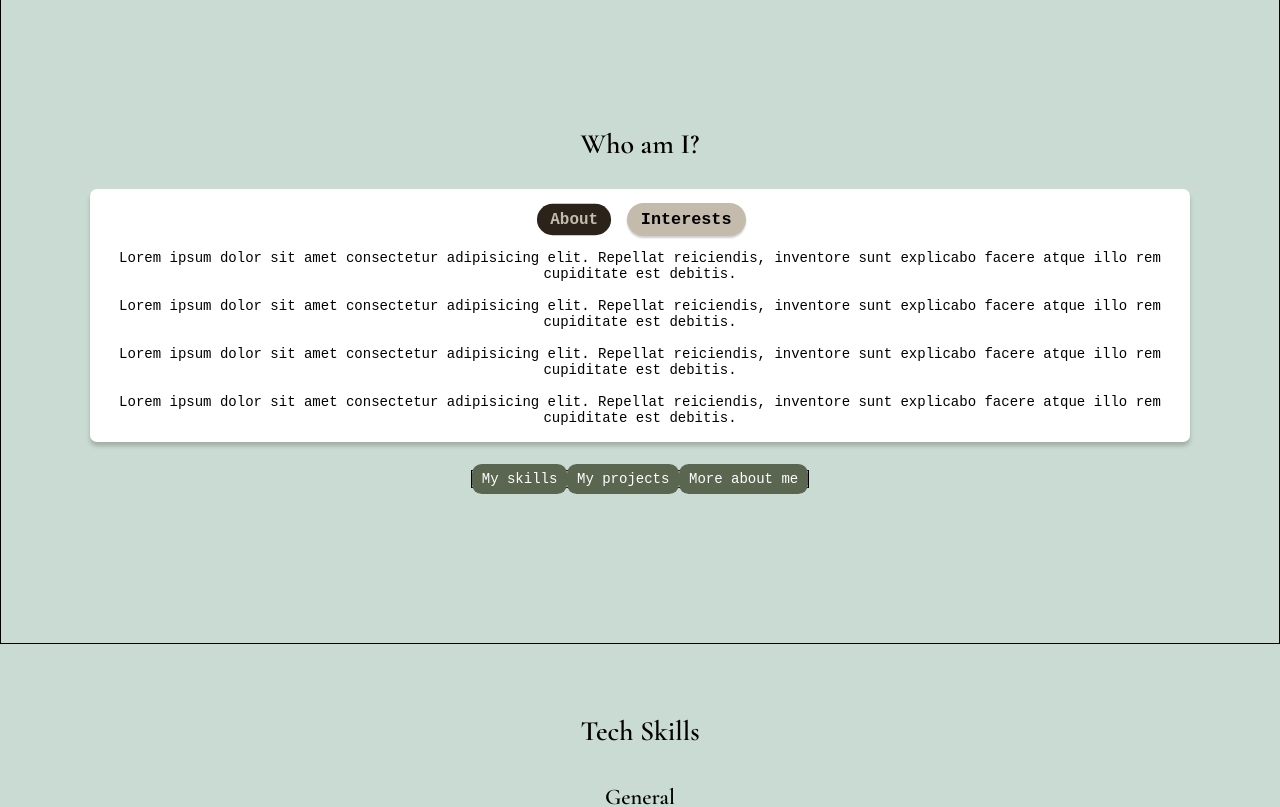
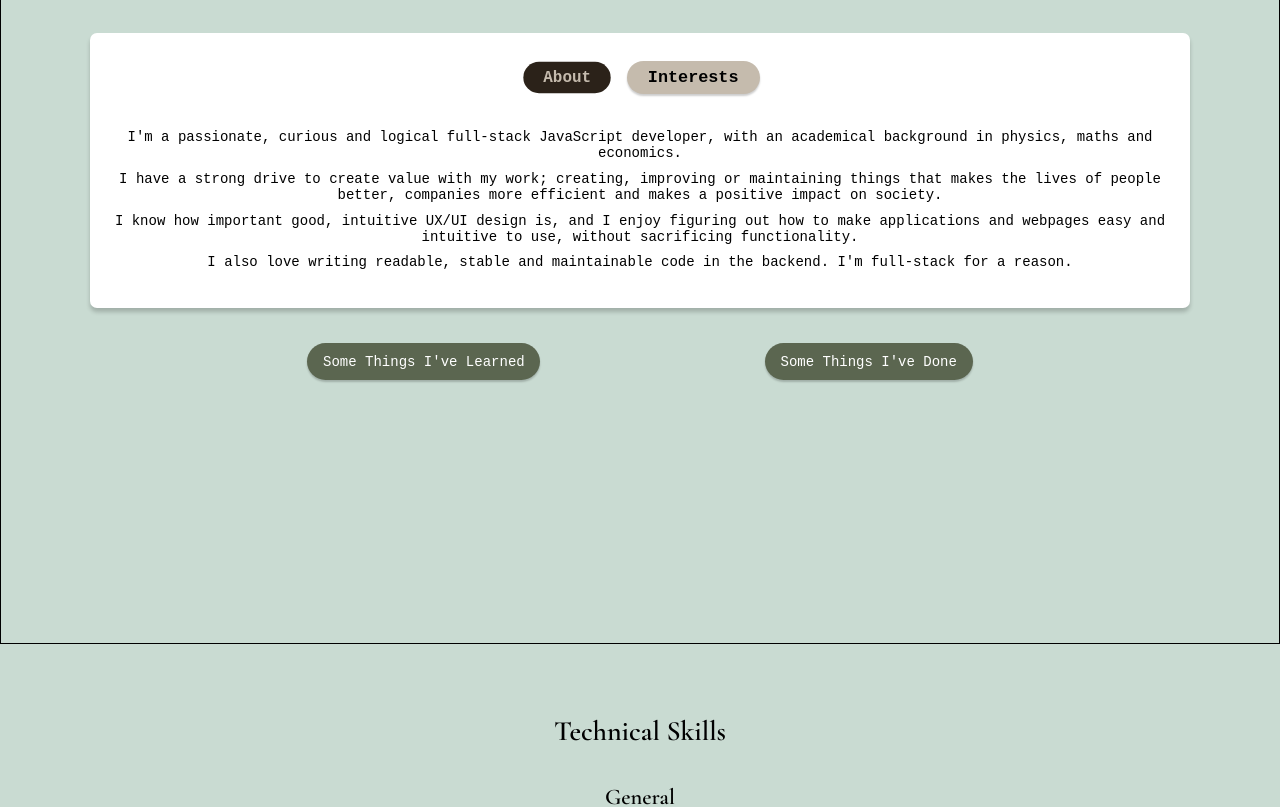
Before and after one commit to Gullbra/gullbra.github.io, a React (Create React App) app: page / in a window 1280 px wide. Shown: the part 900-1707 px from the top of the page. Built offline with nearby package versions, Linux system fonts and the light colour scheme; a web font is replaced by a local one.

Commit message:
work on about slide checkpoint

```diff
--- a/src/app/Portfolio.tsx
+++ b/src/app/Portfolio.tsx
@@ -4,7 +4,7 @@ import './styles/base.css';
 
 import { Layout } from './Layout'
 import HomeSlide from './views/HomeSlide';
-import AboutSlide from './views/AboutSlide'
+import { AboutSlide } from './views/AboutSlide'
 import TechSlide from './views/TechSlide'
 import ProjectsSlide from './views/ProjectsSlide'
 // import ContactSlide from './views/ContactSlide'
--- a/src/app/styles/layout/layout.header.css
+++ b/src/app/styles/layout/layout.header.css
@@ -109,12 +109,18 @@
 
   font-size: 1.8rem;
 
+  --test-link-color: var(--color-green-darkest);
   background-color: var(--color-green-light);
   box-shadow: 0px 4px 4px 0px var(--color-shadow);
 
   display: flex; align-items: center; justify-content: center;
 }
+.--contact-link:hover {
+  background-color: var(--color-green-darkest);
+  --test-link-color: var(--color-green-light);
+}
 
 .fa-icon-overrides-layout-header {
   color: var(--color-green-darkest);
+  color: var(--test-link-color);
 }
--- a/src/app/styles/views-about/views.about.css
+++ b/src/app/styles/views-about/views.about.css
@@ -4,29 +4,32 @@
 
   border: 1px solid black;
 
-  display: flex; align-items: center; justify-content: center; flex-direction: column;
+  display: flex; align-items: center; flex-direction: column;
 }
 
 .slide-section__about-article {
   margin-top: 2rem; margin-bottom: 2rem;
-
-  border-radius: 0.5rem;
+  padding: 2rem 1rem;
 
   background-color: white; box-shadow: 0px 4px 4px 0px var(--color-shadow);
 
   width: var(--width-content);
+  max-height: 40rem;
+  border-radius: 0.5rem;
+  overflow: hidden;
 
   text-align: center;
 }
+
 .about-article__button-container {
-  margin-top: 1rem;  margin-bottom: 1rem;
+  margin-bottom: 2.5rem;
 
   width: 100%;
 
   display: flex; justify-content: center; align-items: center; gap: 1rem;
 }
 .button-container__info-type-button {
-  padding: 0.5rem 1rem;
+  padding: 0.5rem 1.5rem;
 
   border: none; border-radius: 2rem;
 
@@ -39,11 +42,12 @@
 .--displayed-info-button {
   color: var(--color-brown-alt-extra-light); background-color: var(--color-brown-alt-extra-dark);
   box-shadow: none;
+
   transform: scale(0.95);
 }
 
-.slide-section__nav-button-container {
-  border: 1px solid black;
+.about-article__info-paragraph {
+  margin-top: 0.5rem; margin-bottom: 0.7rem;
 }
 
 /* .test-article {
--- /dev/null
+++ b/src/app/styles/views-about/views.about.hash-button.css
@@ -0,0 +1,35 @@
+
+.slide-section__nav-button-container {
+  margin-bottom: var(--slide-margin-bottom);
+
+  width: var(--width-content);
+
+  display: flex; justify-content: space-evenly; flex-wrap: wrap; gap: 0.5rem;
+}
+
+.hash-button {
+  margin-top: 0.5rem; margin-bottom: 0.3rem;
+  padding: 0.75rem 1.125rem;
+
+  background-color: var(--color-green-darker);
+  color: white;
+  box-shadow: 0px 2px 2px 0 var(--color-shadow);
+
+  border-radius: 2rem;
+
+  text-decoration: none;
+  cursor: pointer;
+}
+
+.hash-button:hover {
+  background-color: var(--color-green-medium);
+  box-shadow: 0px 8px 16px 0px rgba(0,0,0,0.2);
+}
+
+.hash-button:active {
+  background-color: var(--color-green-darkest);
+}
+
+.hash-button:focus {
+  outline: 1px solid var(--color-green-darkest);
+}
--- a/src/app/styles/views-home/views.home.hash-button.css
+++ /dev/null
@@ -1,25 +0,0 @@
-
-.hash-button {
-  margin-top: 0.5rem;
-  margin-bottom: 0.3rem;
-  padding: 0.5rem 0.7rem;
-  background-color: var(--color-green-darker);
-  text-decoration: none;
-  color: white;
-  border-radius: 0.7rem;
-  cursor: pointer;
-
-}
-
-.hash-button:hover {
-  background-color: var(--color-green-medium);
-  box-shadow: 0px 8px 16px 0px rgba(0,0,0,0.2);
-}
-
-.hash-button:active {
-  background-color: var(--color-green-darkest);
-}
-
-.hash-button:focus {
-  outline: 1px solid var(--color-green-darkest);
-}
--- a/src/app/styles/views-tech/views.tech.css
+++ b/src/app/styles/views-tech/views.tech.css
@@ -53,7 +53,7 @@
 .tools-article-card__f-item-wrapper {
   margin-bottom: 1rem;
 
-  display: flex; flex-wrap: wrap; justify-content: center;
+  display: flex; flex-wrap: wrap; justify-content: center; gap: 0.6rem;
 }
 .f-item-wrapper__skill-item {
   padding: 0.3rem 0.5rem;
--- a/src/app/views/AboutSlide.tsx
+++ b/src/app/views/AboutSlide.tsx
@@ -2,14 +2,19 @@ import React, { useState } from 'react'
 import { HashLink } from 'react-router-hash-link'
 
 import '../styles/views-about/views.about.css'
-import '../styles/views-home/views.home.hash-button.css'
+import '../styles/views-about/views.about.hash-button.css'
 import { scrollWidthOffset } from '../utils/scrollWidthOffset'
 
-const AboutSlide = () => {
+export const AboutSlide = () => {
   const [ displayedInfo, setDisplayedInfo ] = useState<string>("about")
 
   const infoContent = {
-    general: '',
+    general: `
+I'm a passionate, curious and logical full-stack JavaScript developer, with an academical background in physics, maths and economics.
+I have a strong drive to create value with my work; creating, improving or maintaining things that makes the lives of people better, companies more efficient and makes a positive impact on society.
+I know how important good, intuitive UX/UI design is, and I enjoy figuring out how to make applications and webpages easy and intuitive to use, without sacrificing functionality.
+I also love writing readable, stable and maintainable code in the backend. I'm full-stack for a reason.
+    `,
     interests: '',
   }
 
@@ -30,36 +35,42 @@ const AboutSlide = () => {
           </button>
         </div>
 
+        {displayedInfo === 'about' && (
+          <GeneralInfo contentStringified={infoContent.general}/>
+        )}
 
-        {Array.from(Array(4).keys()).map((num) => (
-          <>
+        {displayedInfo === 'interests' && (
+          Array.from(Array(4).keys()).map((num) => (
             <p key={num}>Lorem ipsum dolor sit amet consectetur adipisicing elit. Repellat reiciendis, inventore sunt explicabo facere atque illo rem cupiditate est debitis.</p>
-            <br />
-          </>
-        ))}
+          ))
+        )}
+
       </article>
 
       <div className='slide-section__nav-button-container'>
-        <HashLinkButton destination="tech" title="My Skills"/>
-        <HashLinkButton destination="projects" title="My Projects"/>
-        <HashLinkButton destination="about" title="More About Me"/>
-        {/* <div className="f-item-text__btn-container">
-        </div> */}
+        <HashLinkButton destination="tech" title="Some Things I've Learned"/>
+        <HashLinkButton destination="projects" title="Some Things I've Done"/>
       </div>
-
-
     </section>
   )
 }
 
-export default AboutSlide
+
+const GeneralInfo = ({contentStringified}: {contentStringified: string}) => {
+  return (
+    <>
+      {contentStringified.trim().split('\n').map((paragraph, index) => (<p key={index + paragraph.substring(0,2)} className='about-article__info-paragraph'>{paragraph}</p>))}
+    </>
+  )
+}
+
 
 const HashLinkButton = ({title, destination}: {title: string, destination: string}) => {
   return(
     <HashLink className="hash-button"
       to={`#${destination}-slide`}
       scroll={scrollWidthOffset}
-      >{title[0].toLocaleUpperCase() + title.substring(1).toLocaleLowerCase()}
+      >{title}
     </HashLink>
   )
 }
--- a/src/app/views/TechSlide.tsx
+++ b/src/app/views/TechSlide.tsx
@@ -36,7 +36,7 @@ const TechSlide = () => {
 
   return (
     <section className='main__slide --tech-slide' id='tech-slide'>
-      <h2 className='slide-tech__slide-header'>Tech Skills</h2>
+      <h2 className='slide-tech__slide-header'>Technical Skills</h2>
 
       {isTabletOrLarger && <h3 className='slide-tech__header-2'>General</h3>}
 
```
Also changed, not shown: src/app/views/HomeSlide.tsx (+0 -16 lines).
